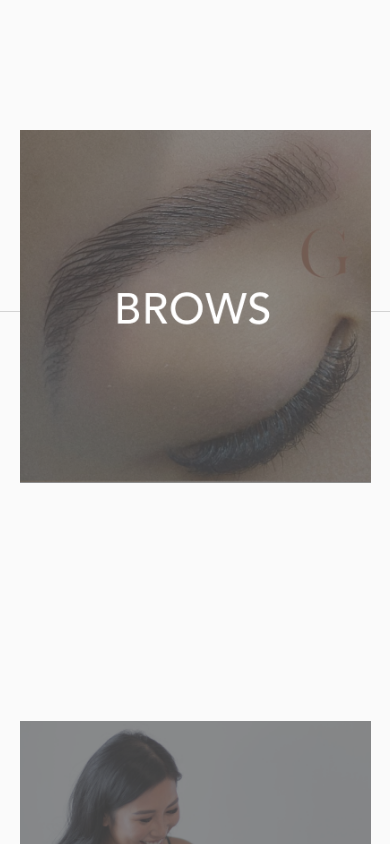
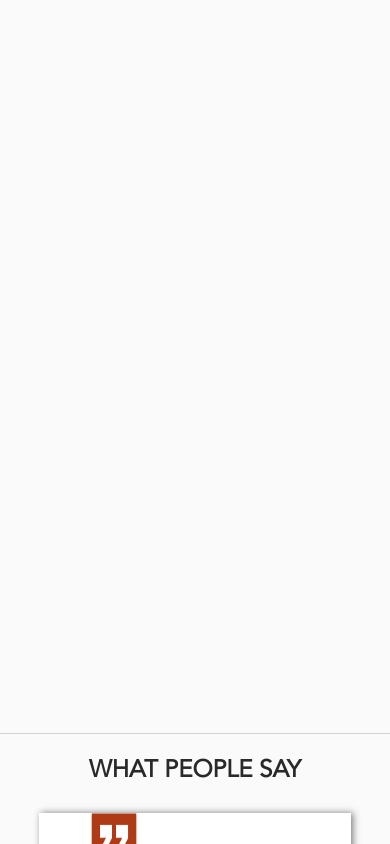
Before and after one commit to raymondchuu/goldnhour, a React (Create React App) app: page /home in a window 390 px wide. Shown: the part 1380-2224 px from the top of the page. Built offline with nearby package versions, Linux system fonts and the light colour scheme.

Commit message:
first commit

```diff
--- a/src/components/HomePage/About.js
+++ b/src/components/HomePage/About.js
@@ -122,7 +122,7 @@ const About = () => {
             <div className="gift-vouchers">
                 <div className="left-gift">
                     <div className="gift-inner-image">
-                    <img src={Giftvoucher} className="gift-voucher-image" style={{height: '100%'}} />
+                        <img src={Giftvoucher} className="gift-voucher-image" style={{height: '100%'}} />
                     </div>
                 </div>
                 <div className="right-gift">
--- a/src/components/HomePage/Homepage.js
+++ b/src/components/HomePage/Homepage.js
@@ -9,7 +9,6 @@ const Homepage = () => {
 
     return (
         <div style={{backgroundColor: '#FAFAFA', overflowX: 'hidden'}}>
-            <Header />
             <div className="homepage-container">
                 <About />
                 <Images />
--- a/src/components/Navbar.js
+++ b/src/components/Navbar.js
@@ -18,8 +18,10 @@ import CareLashes from './CareLashes';
 import GiftVouchers from './GiftVouchers';
 import logo from '../Media/Homepage/logo.svg';
 import About from './AboutPage';
+import Preloader from './Preloader';
 import { ReactComponent as ReactLogo } from '../Media/logo2.svg';
 import { BrowserRouter as Router, Switch, Route, NavLink } from 'react-router-dom';
+import { Home } from '@material-ui/icons';
 const Navbar = () => {
 
     const [toggle, setToggle] = useState(false);
@@ -38,7 +40,7 @@ const Navbar = () => {
             {toggle ? <Backdrop click={handleBackdrop}/> : ""}
         <div className="navbar">
             <figure className="logo">
-                <a href="/"><img src={logo} /></a>
+                <a href="/home"><img src={logo} /></a>
             </figure>
             <nav className="navigation">
                 <div className="toggle">
@@ -46,7 +48,7 @@ const Navbar = () => {
                 </div>
 
                 <ul>
-                    <li><a href='/' style={window.location.pathname == '/' ? {color: '#AE3B15', borderBottom: "1px solid #AE3B15"} : {}}>HOME</a></li>
+                    <li><a href='/home' style={window.location.pathname == '/' ? {color: '#AE3B15', borderBottom: "1px solid #AE3B15"} : {}}>HOME</a></li>
                     <li><a href='/about' style={window.location.pathname == '/about' ? {color: '#AE3B15', borderBottom: "1px solid #AE3B15"} : {}}>ABOUT</a></li>
                     <div className="dropdown">
                         <li><a href="" className="service-btn" style={(window.location.pathname == '/services/brows' || window.location.pathname == '/services/lashes' || window.location.pathname == '/services/pmu' || window.location.pathname == '/services/training') ? {color: '#AE3B15', borderBottom: "1px solid #AE3B15"} : {}}>SERVICES</a></li>
@@ -125,10 +127,12 @@ const Navbar = () => {
                 <Footer />
 
             </Route>
-            <Route path="/">
+            <Route path='/home'>
                 <Homepage />
                 <Footer />
-
+            </Route>
+            <Route path="/">
+                <Preloader />
             </Route>
         </Switch>
         </Router>
--- a/src/css/About.css
+++ b/src/css/About.css
@@ -63,7 +63,7 @@
     width: 100%;
     display: block;
     margin: auto;
-    height: 60vh;
+    height: 70vh;
     background-color: #FBF1E0;
 }
 
@@ -151,7 +151,7 @@
     color: #AE3B15;
 }
 
-@media only screen and (max-width: 1400px) {
+@media only screen and (max-width: 1000px) {
     .left-column-about {
         display: block;
         margin: auto;
@@ -195,7 +195,7 @@
         display: block;
         margin: auto;
         width: 100%;
-        height: 280vh;
+        height: 150vh;
         margin-bottom: 30vh;
     }
 
@@ -216,7 +216,7 @@
         display: block;
         margin: auto;
         width: 100%;
-        height: 50vh;
+        height: 40vh;
     }
 
     .right-gift {
@@ -231,14 +231,15 @@
         display: block;
         margin: auto;
         width: 100%;
-        height: 100vh;
+        height: 150vh;
         margin-top: 20vh;
     }
 
     .about-service-block {
         display: block;
         margin: auto;
-        width: 100%;
-        height: 70vh;
+        width: 50%;
+        height: 30%;
+        margin-bottom: 5%;
     }
 }
--- a/src/css/Footer.css
+++ b/src/css/Footer.css
@@ -40,7 +40,7 @@ p {
 .column-2 {
     float: left;
     width: 33%;
-    height: 100px;
+    height: 200px;
     margin-top: 25px;
     padding-left: 10%;
 }
--- a/src/css/Giftvouchers.css
+++ b/src/css/Giftvouchers.css
@@ -33,7 +33,7 @@
     width: 70%;
 }
 
-@media only screen and (max-width: 1400px) {
+@media only screen and (max-width: 1000px) {
     .gift-left {
         display: block;
         margin: auto;
--- a/src/css/Header.css
+++ b/src/css/Header.css
@@ -1,4 +1,4 @@
-/*
+
 .app-bar {
     top: 0;
     left: 0;
@@ -45,7 +45,7 @@
     background-color: #FFF;
     color: #000;
     text-decoration: none;
-} */
+}
 
 .header-image {
     display: block;
@@ -73,7 +73,7 @@
 }
 
 
-@media only screen and (max-width: 1200px) {
+@media only screen and (max-width: 1000px) {
     .header-image {
         display: none;
     }
--- a/src/css/Images.css
+++ b/src/css/Images.css
@@ -18,7 +18,7 @@
     width: 90%;
 }
 
-@media only screen and (max-width: 1400px) {
+@media only screen and (max-width: 1200px) {
     .images-container {
         height: 50vh;
     }
--- a/src/css/Navbar.css
+++ b/src/css/Navbar.css
@@ -154,7 +154,7 @@ nav {
     text-decoration: none;
 }
 
-@media only screen and (max-width: 1400px) {
+@media only screen and (max-width: 1250px) {
     .navigation ul li {
         display: none;
     }
@@ -164,7 +164,7 @@ nav {
     }
 }
 
-@media only screen and (min-width: 1400px) {
+@media only screen and (min-width: 1250px) {
     .toggle {
         display: none;
     }
--- a/src/css/Pmu.css
+++ b/src/css/Pmu.css
@@ -49,7 +49,7 @@
     margin-top: 10%;
 }
 
-@media only screen and (max-width: 1400px) {
+@media only screen and (max-width: 1000px) {
     .pmu-entire-container {
         height: 450vh;
     }
--- a/src/css/Sidebar.css
+++ b/src/css/Sidebar.css
@@ -60,7 +60,7 @@
     width: 100%;
 }
 
-@media only screen and (max-width: 1000px) {
+@media only screen and (max-width: 1200px) {
     .sidebar {
         height: 100%;
     }
--- a/src/css/Training.css
+++ b/src/css/Training.css
@@ -11,6 +11,6 @@
     color: #AE3B15;
 }
 
-@media only screen and (max-width: 1400px) {
+@media only screen and (max-width: 1200px) {
 
 }
```
